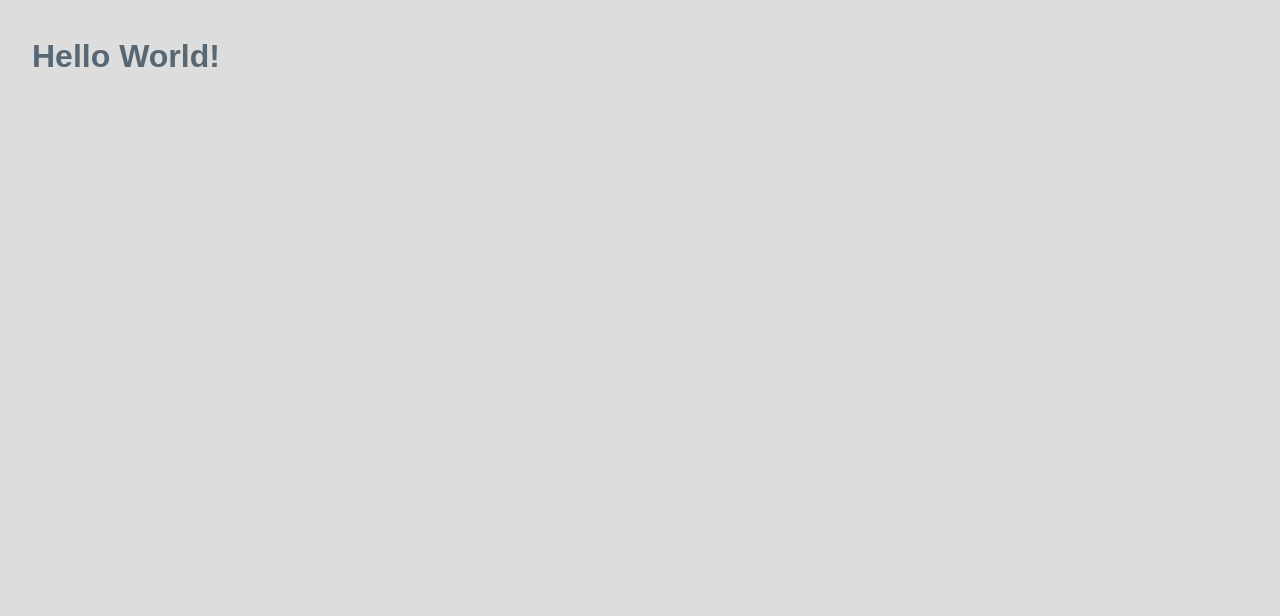
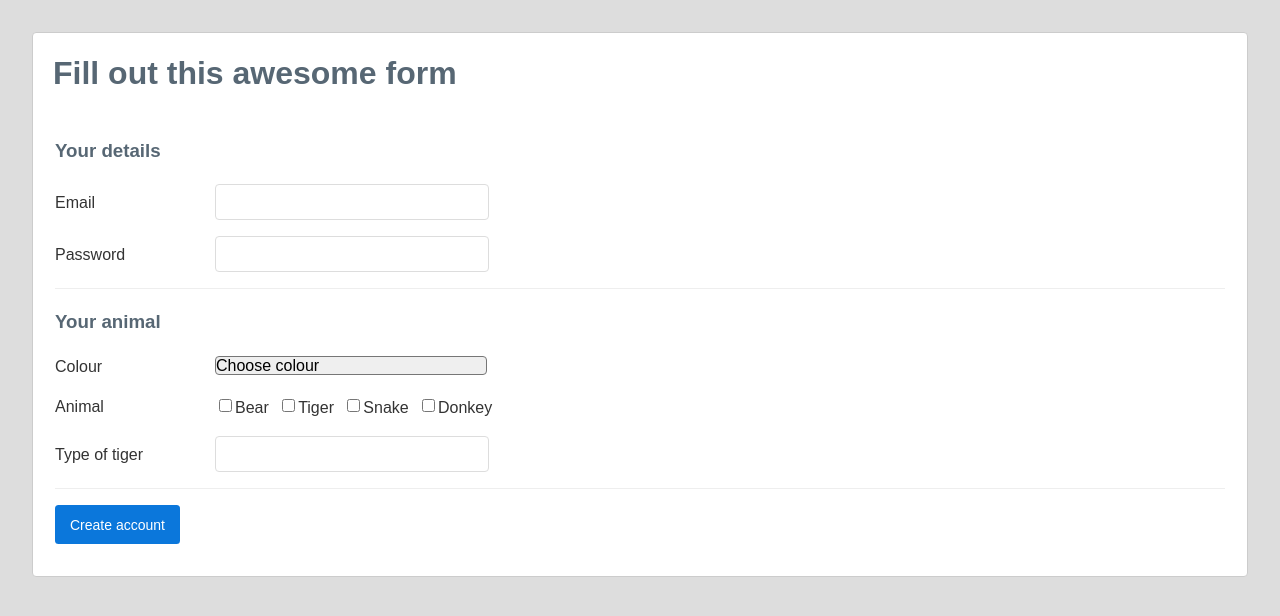
Before and after one commit to springload/form-validation-problem, a React app: page / in a window 1280 px wide. Shown: the top 616 px of the page. Built offline with nearby package versions, Linux system fonts and the light colour scheme.

Commit message:
created stateful form component

```diff
--- a/components/Form.jsx
+++ b/components/Form.jsx
@@ -1,11 +1,97 @@
 import React from 'react'
 
-const Form = () => {
-  return (
-    <div>
-      <h1>Hello World!</h1>
-    </div>
-  )
+class Form extends React.Component {
+  constructor(props){
+    super(props)
+    this.state = {
+      email: 'laur',
+      password: '',
+      colourSelected: false,
+      animals: [],
+      tigerType: '',
+      emailValid: true
+    }
+  }
+
+  render(){
+    return (
+      <div>
+        <form method='post' action=''>
+            <h1>Fill out this awesome form</h1>
+            <fieldset>
+                <h3>Your details</h3>
+                <p className={this.state.email.length > 0 ? this.state.emailValid != true && 'error' : ''}>
+                    <label className='label' htmlFor='email'>
+                        Email
+                    </label>
+                    <input type='text' id='email' name='email'></input>
+                </p>
+                <p>
+                    <label className='label' htmlFor='password'>
+                        Password
+                    </label>
+                    <input type='password' id='password' name='username'></input>
+                </p>
+            </fieldset>
+
+            <fieldset>
+                <h3>Your animal</h3>
+                <p>
+                    <label className='label' htmlFor='colour'>
+                        Colour
+                    </label>
+                    <select name='colour' id='colour'>
+                        <option value=''>Choose colour</option>
+                        <option value='blue'>Blue</option>
+                        <option value='green'>Green</option>
+                        <option value='red'>Red</option>
+                        <option value='black'>Black</option>
+                        <option value='brown'>Brown</option>
+                    </select>
+                </p>
+                <p>
+                    <span className="label">
+                        Animal
+                    </span>
+
+                    <input type='checkbox' name='animal' value='bear' id='bear'></input>
+                    <label htmlFor='bear'>
+                         Bear
+                    </label>
+
+                    <input type='checkbox' name='animal' value='tiger' id='tiger'></input>
+                    <label htmlFor='tiger'>
+                        Tiger
+                    </label>
+
+                    <input type='checkbox' name='animal' value='snake' id='snake'></input>
+                    <label htmlFor='snake'>
+                         Snake
+                    </label>
+
+                    <input type='checkbox' name='animal' value='donkey' id='donkey'></input>
+                    <label htmlFor='donkey'>
+                         Donkey
+                    </label>
+
+                </p>
+                <p>
+                    <label className='label' htmlFor='tiger_type'>
+                        Type of tiger
+                    </label>
+                    <input type='text' name='tiger_type' id='tiger_type'></input>
+                </p>
+            </fieldset>
+            <fieldset>
+                <p>
+                    <input type='submit' value='Create account'></input>
+                </p>
+            </fieldset>
+        </form>
+      </div>
+    )
+  }
+
 }
 
 export default Form
--- a/public/index.html
+++ b/public/index.html
@@ -5,94 +5,10 @@
   <meta charset="UTF-8">
   <meta name="viewport" content="width=device-width, initial-scale=1.0">
   <title>Form validation problem</title>
-  <link rel="stylesheet" href="public/styles/main.css" type="text/css">
+  <link rel="stylesheet" href="/styles/main.css" type="text/css">
 </head>
 <body>
   <div id="app"></div>
   <script src="bundle.js"></script>
 </body>
 </html>
-
-<!-- <!DOCTYPE html>
-<html>
-<head>
-    <meta charset="UTF-8"/>
-    <meta name="viewport" content="width=device-width, initial-scale=1.0">
-    <title>Form validation problem</title>
-</head>
-
-<body>
-    <form method='post' action=''>
-        <h1>Fill out this awesome form</h1>
-        <fieldset>
-            <h3>Your details</h3>
-            <p>
-                <label class='label' for='email'>
-                    Email
-                </label>
-                <input type='text' id='email' name='email'>
-            </p>
-            <p>
-                <label class='label' for='password'>
-                    Password
-                </label>
-                <input class='error' type='password' id='password' name='username'>
-            </p>
-        </fieldset>
-
-        <fieldset>
-            <h3>Your animal</h3>
-            <p>
-                <label class='label' for='colour'>
-                    Colour
-                </label>
-                <select name='colour' id='colour'>
-                    <option value=''>Choose colour</option>
-                    <option value='blue'>Blue</option>
-                    <option value='green'>Green</option>
-                    <option value='red'>Red</option>
-                    <option value='black'>Black</option>
-                    <option value='brown'>Brown</option>
-                </select>
-            </p>
-            <p>
-                <span class="label">
-                    Animal
-                </span>
-
-                <input type='checkbox' name='animal' value='bear' id='bear'>
-                <label for='bear'>
-                     Bear
-                </label>
-
-                <input type='checkbox' name='animal' value='tiger' id='tiger'>
-                <label for='tiger'>
-                    Tiger
-                </label>
-
-                <input type='checkbox' name='animal' value='snake' id='snake'>
-                <label for='snake'>
-                     Snake
-                </label>
-
-                <input type='checkbox' name='animal' value='donkey' id='donkey'>
-                <label for='donkey'>
-                     Donkey
-                </label>
-
-            </p>
-            <p>
-                <label class='label' for='tiger_type'>
-                    Type of tiger
-                </label>
-                <input type='text' name='tiger_type' id='tiger_type'>
-            </p>
-        </fieldset>
-        <fieldset>
-            <p>
-                <input type='submit' value='Create account'>
-            </p>
-        </fieldset>
-    </form>
-</body>
-</html> -->
```
